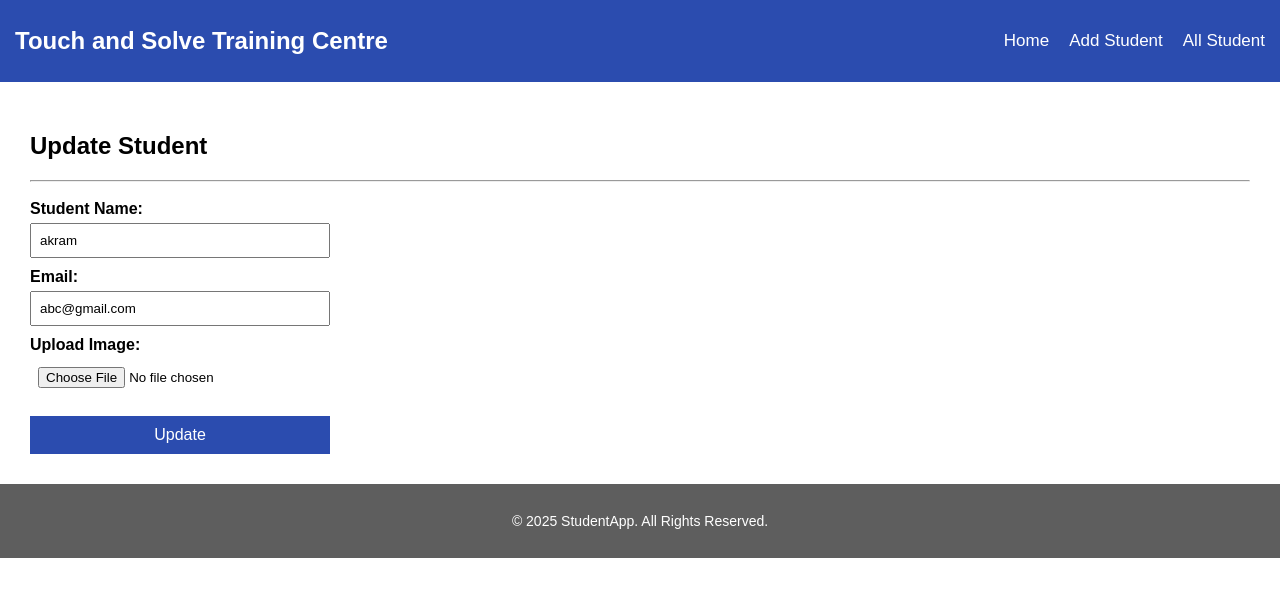
After one commit to NurMohammadakram/django_templates, a Django app: page /update_student/1/ in a window 1280 px wide. The commit adds this page. Shown: the top 597 px of the page. Run offline with Django 5.2, Linux system fonts and the light colour scheme; data comes from the database, SQL or seed files in the repository; both versions use the stored data as it was after the commit.

Commit message:
crud updated functionality added

```diff
--- a/myProject/myProject/urls.py
+++ b/myProject/myProject/urls.py
@@ -21,5 +21,5 @@ from django.conf.urls.static import static
 
 urlpatterns = [
     path('admin/', admin.site.urls),
-    path('', include('student_info.urls'))
+    path('', include('student_info.urls')),
 ] + static(settings.MEDIA_URL, document_root=settings.MEDIA_ROOT)
--- a/myProject/student_info/models.py
+++ b/myProject/student_info/models.py
@@ -4,7 +4,7 @@ from django.db import models
 class Student(models.Model):
     name = models.CharField(max_length=100)
     email = models.EmailField()
-    image = models.ImageField(upload_to='student_info', null=True, blank=True)
+    image = models.ImageField(upload_to='student_info/', null=True, blank=True)
 
     created_at = models.DateTimeField(auto_now_add=True)
 
--- a/myProject/student_info/static/student_info/css/style.css
+++ b/myProject/student_info/static/student_info/css/style.css
@@ -114,7 +114,7 @@ table img {
     border: none;
 }
 
-.edit-btn {
+.update-btn {
     background: #f79e1b;
     color: white;
     padding: 6px 10px;
@@ -132,11 +132,10 @@ table img {
 /* Footer CSS */
 .footer {
     width: 100%;
-    background-color: #2B4CAF;
-    padding: 15px;
+    background-color: #5e5e5e;
+    padding: 15px 0;
     text-align: center;
     color: white;
-    margin-top: 40px;
     font-size: 14px;
 }
 .edit-img{
--- a/myProject/student_info/templates/includes/header.html
+++ b/myProject/student_info/templates/includes/header.html
@@ -1,8 +1,8 @@
 <nav class="navbar">
     <h2 class="logo">Touch and Solve Training Centre</h2>
     <ul>
-        <li><a href="">Home</a></li>
-        <li><a href="{ % url 'add_student' % }">Add Student</a></li>
-        <li><a href="{ % url 'all_student' % }">All Student</a></li>
+        <li><a href="/">Home</a></li>
+        <li><a href="{% url 'add_student' %}">Add Student</a></li>
+        <li><a href="{% url 'all_student' %}">All Student</a></li>
     </ul>
 </nav>
--- /dev/null
+++ b/myProject/student_info/templates/student/update_student.html
@@ -0,0 +1,25 @@
+{% extends 'base.html' %}
+
+{% block title %}
+Update Student - Student Management
+{% endblock title %}
+
+{% block content %}
+<section id="update" class="update-section section">
+    <h2>Update Student</h2>
+    <hr>
+    <form class="student-form" method="POST" action="{% url 'update_student' student.id %}" enctype="multipart/form-data">
+        {% csrf_token %}
+        <label>Student Name:</label>
+        <input type="text" placeholder="Enter name" name="name" value="{{ student.name }}" required>
+
+        <label>Email:</label>
+        <input type="email" placeholder="Enter email" name="email" value="{{ student.email}}" required>
+
+        <label>Upload Image:</label>
+        <input type="file" accept="image/*" name="image">
+
+        <button type="submit">Update</button>
+    </form>
+</section>
+{% endblock content %}
--- a/myProject/student_info/urls.py
+++ b/myProject/student_info/urls.py
@@ -3,6 +3,7 @@ from . import views
 
 urlpatterns = [
     path('', views.home, name='home'),
-    path('/add_student', views.add_student, name='add student'),
-    path('/all_student', views.add_student, name='all student')
+    path('add_student/',views.add_student, name='add_student'),
+    path('all_student/',views.all_student, name='all_student'),
+    path('update_student/<int:id>/',views.update_student, name='update_student'),
 ]
--- a/myProject/student_info/views.py
+++ b/myProject/student_info/views.py
@@ -1,4 +1,4 @@
-from django.shortcuts import render, redirect
+from django.shortcuts import get_object_or_404, render, redirect
 from django.db.models import Q
 from student_info.models import Student
 # Create your views here.
@@ -14,10 +14,10 @@ def add_student(request):
         )
 
         return redirect('all_student')
-    return render (request, 'student.add_student.html')
+    return render (request, 'student/add_student.html')
 
 def all_student(request):
-    query = request.GET.get(query)
+    query = request.GET.get('query')
     studentData = Student.objects.all()
     if query:
         studentData = Student.objects.filter(
@@ -35,4 +35,22 @@ def all_student(request):
         "students": studentData
     }
 
-    return render(request, 'student.all_student.html', context)
+    return render(request, 'student/all_student.html', context)
+
+def update_student(request, id):
+
+    studentData = get_object_or_404(Student, id=id)
+    context = {
+        'student': studentData
+    }
+
+    if request.method == "POST":
+        studentData.name= request.POST.get('name')
+        studentData.email = request.POST.get('email')
+        userImage = request.FILES.get('image')
+        if userImage:
+            studentData.image = userImage
+        studentData.save()
+        return redirect('all_student')
+
+    return render(request, 'student/update_student.html', context)
```
Also changed, not shown: myProject/student_info/templates/student/all_student.html (+9 -3 lines), myProject/db.sqlite3, myProject/media/student_info/FB_IMG_1723223214388.jpg (added), myProject/media/student_info/my_pic_2.jpg (added), myProject/student_info/migrations/0001_initial.py (added), myProject/student_info/migrations/0002_alter_student_image.py (added), 1 other file.
